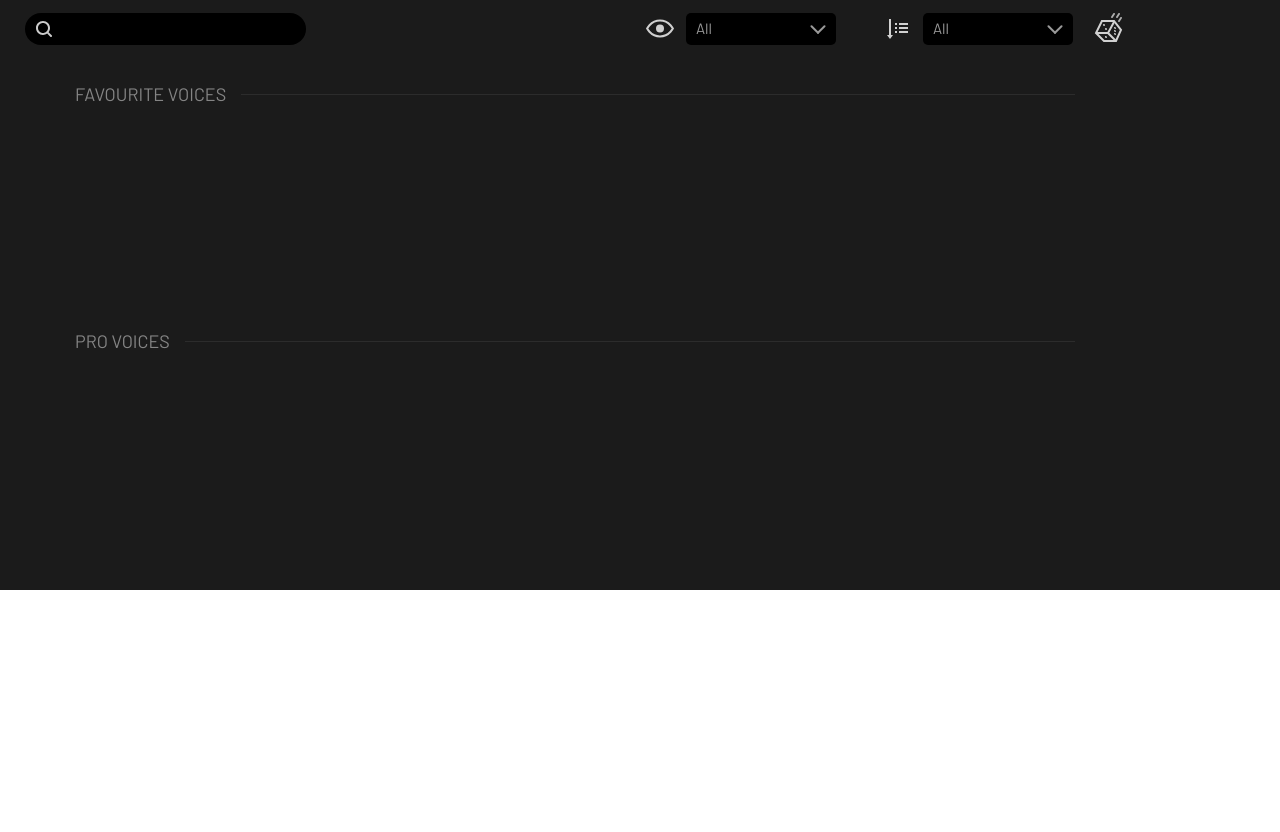
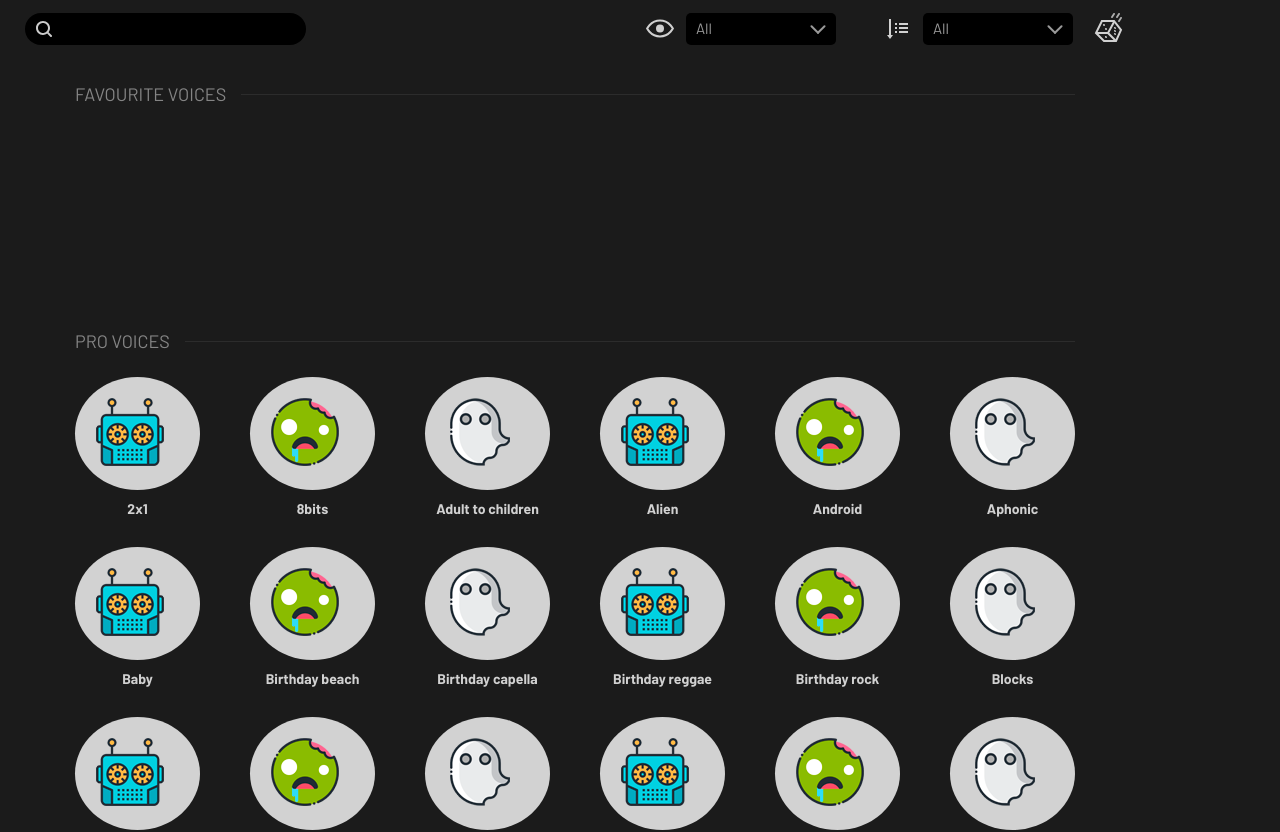
Before and after one commit to zordycor/voicemod-trial, a Vue app: page / in a window 1280 px wide. Shown: the top 832 px of the page. Before the commit the page ends 800 px from the top, so only its background shows below. Built offline with nearby package versions, Linux system fonts and the light colour scheme.

Commit message:
Styles fix, added voices to list, search function

```diff
--- a/src/App.vue
+++ b/src/App.vue
@@ -1,8 +1,8 @@
 <template>
   <div id="app">
     <div class="container">
-      <vm-nav />
-      <vm-list />
+      <vm-nav @input-change="filteredList" />
+      <vm-list :voices="voices" />
     </div>
   </div>
 </template>
@@ -10,12 +10,32 @@
 <script>
 import VmNav from "@/components/VmNav.vue";
 import VmList from "@/components/VmList.vue";
+import VoicesApi from "@/api/VoicesApi.js";
 
 export default {
   name: "App",
+
   components: {
     VmNav,
     VmList
+  },
+
+  methods: {
+    filteredList(searchText) {
+      console.log(searchText);
+      this.voices = this.voices.filter(voice =>
+        voice.name.toLowerCase().includes(searchText.toLowerCase())
+      );
+    }
+  },
+  created() {
+    this.voices = VoicesApi.getVoices();
+  },
+
+  data() {
+    return {
+      voices: []
+    };
   }
 };
 </script>
--- a/src/assets/sass/base.scss
+++ b/src/assets/sass/base.scss
@@ -21,3 +21,7 @@ body {
     outline: none;
   }
 }
+
+.fav-icon {
+  height: 14px;
+}
--- a/src/assets/sass/variables/_colors.scss
+++ b/src/assets/sass/variables/_colors.scss
@@ -1,5 +1,5 @@
 $black: #000000;
-$blue: #66E0FB;
+$blue-text: #00D9FF;
 $dark-bg: #1B1B1B;
 $dark-text: rgba(255,255,255,.6);
 $light-text: rgba(255,255,255,.8);
--- a/src/components/VmList.vue
+++ b/src/components/VmList.vue
@@ -1,20 +1,60 @@
 <template>
   <div class="list-component">
     <vm-list-title title="Favourite voices" />
-    <div class="fav-list"></div>
+    <div class="fav-list">
+      <vm-voice
+        v-for="voice in favVoices"
+        :key="voice.id"
+        :voice="voice"
+        @toggle-fav="toggleFavVoice"
+      />
+    </div>
     <vm-list-title title="Pro voices" />
-    <div class="voice-list"></div>
+    <div class="voice-list" v-if="voices">
+      <vm-voice
+        v-for="voice in voices"
+        :key="voice.id"
+        :voice="voice"
+        @toggle-fav="toggleFavVoice"
+      />
+    </div>
   </div>
 </template>
 
 <script>
 import VmListTitle from "./VmListTitle";
+import VmVoice from "./VmVoice";
 
 export default {
   name: "VmList",
 
+  props: {
+    voices: Array
+  },
+
   components: {
-    VmListTitle
+    VmListTitle,
+    VmVoice
+  },
+
+  methods: {
+    toggleFavVoice(voice, isFav) {
+      isFav
+        ? this.favVoices.push({ ...voice, fav: isFav })
+        : (this.favVoices = this.favVoices.filter(v => v.id !== voice.id));
+    }
+  },
+
+  computed: {
+    voiceFavCheck(voice) {
+      return this.favVoices.filter(v => v.id === voice.id).length > 0;
+    }
+  },
+
+  data() {
+    return {
+      favVoices: []
+    };
   }
 };
 </script>
@@ -28,6 +68,10 @@ export default {
 
   .fav-list,
   .voice-list {
+    display: grid;
+    grid-template-columns: repeat(6, 1fr);
+    grid-column-gap: 50px;
+    grid-row-gap: 20px;
     min-height: 200px;
   }
 }
--- a/src/components/VmNav.vue
+++ b/src/components/VmNav.vue
@@ -1,6 +1,6 @@
 <template>
   <div class="nav-component">
-    <vm-search-input icon="search" />
+    <vm-search-input icon="search" @input-change="emitSearch" />
     <div class="filters">
       <vm-select icon="filter" />
       <vm-select icon="order" />
@@ -16,6 +16,12 @@ import VmSelect from "./VmSelect.vue";
 
 export default {
   name: "VmNav",
+
+  methods: {
+    emitSearch(searchText) {
+      this.$emit("input-change", searchText);
+    }
+  },
 
   components: {
     IconRandom,
--- a/src/components/VmSearchInput.vue
+++ b/src/components/VmSearchInput.vue
@@ -1,7 +1,11 @@
 <template>
   <div class="search-component">
     <icon-search class="icon icon-search" />
-    <input v-model="searchText" class="form-item search" />
+    <input
+      v-model="searchText"
+      class="form-item search"
+      @change="$emit('input-change', searchText)"
+    />
     <div class="icon icon-close" @click="emptyInput">
       <icon-close :color="searchText ? '#FFF' : '#000'" />
     </div>
```
